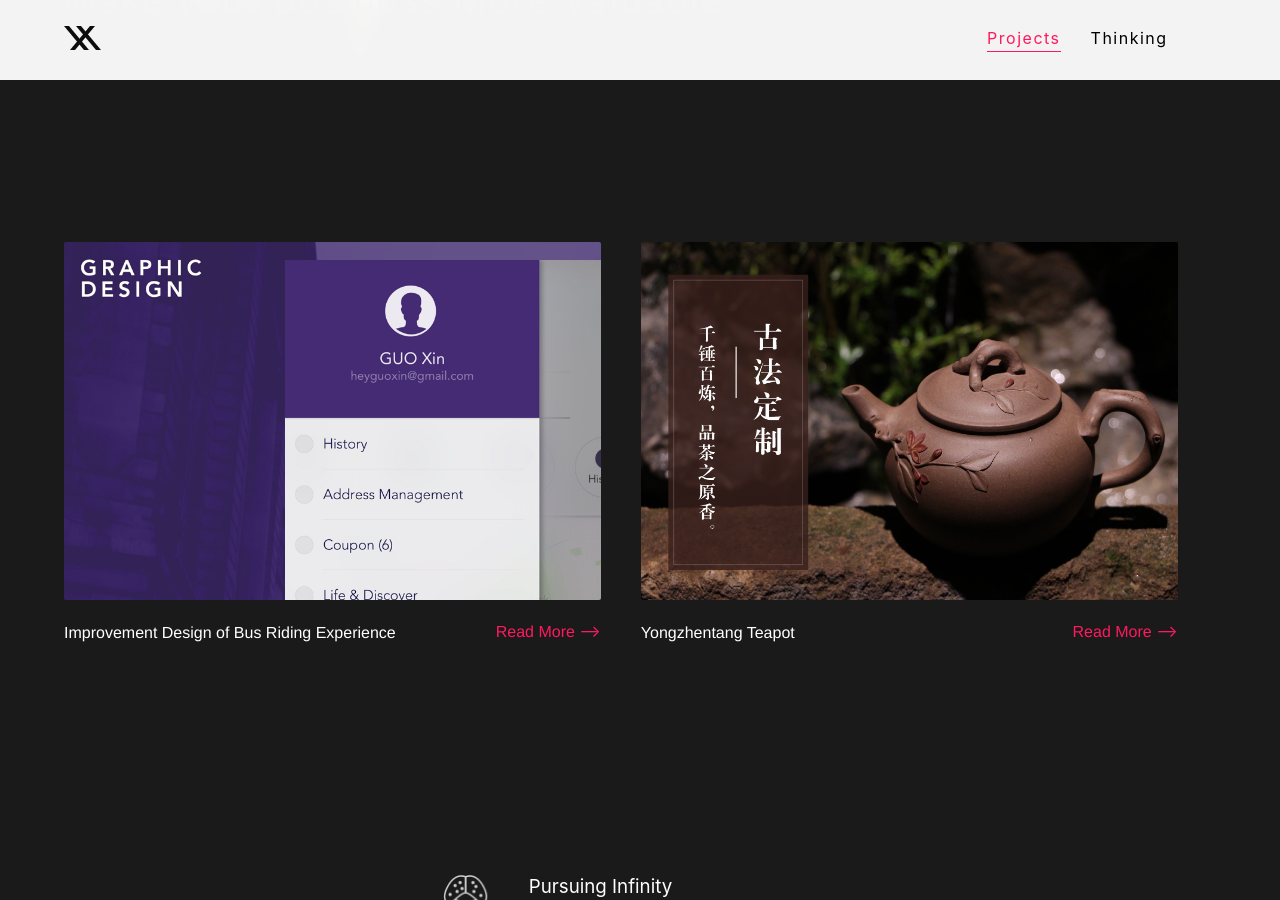
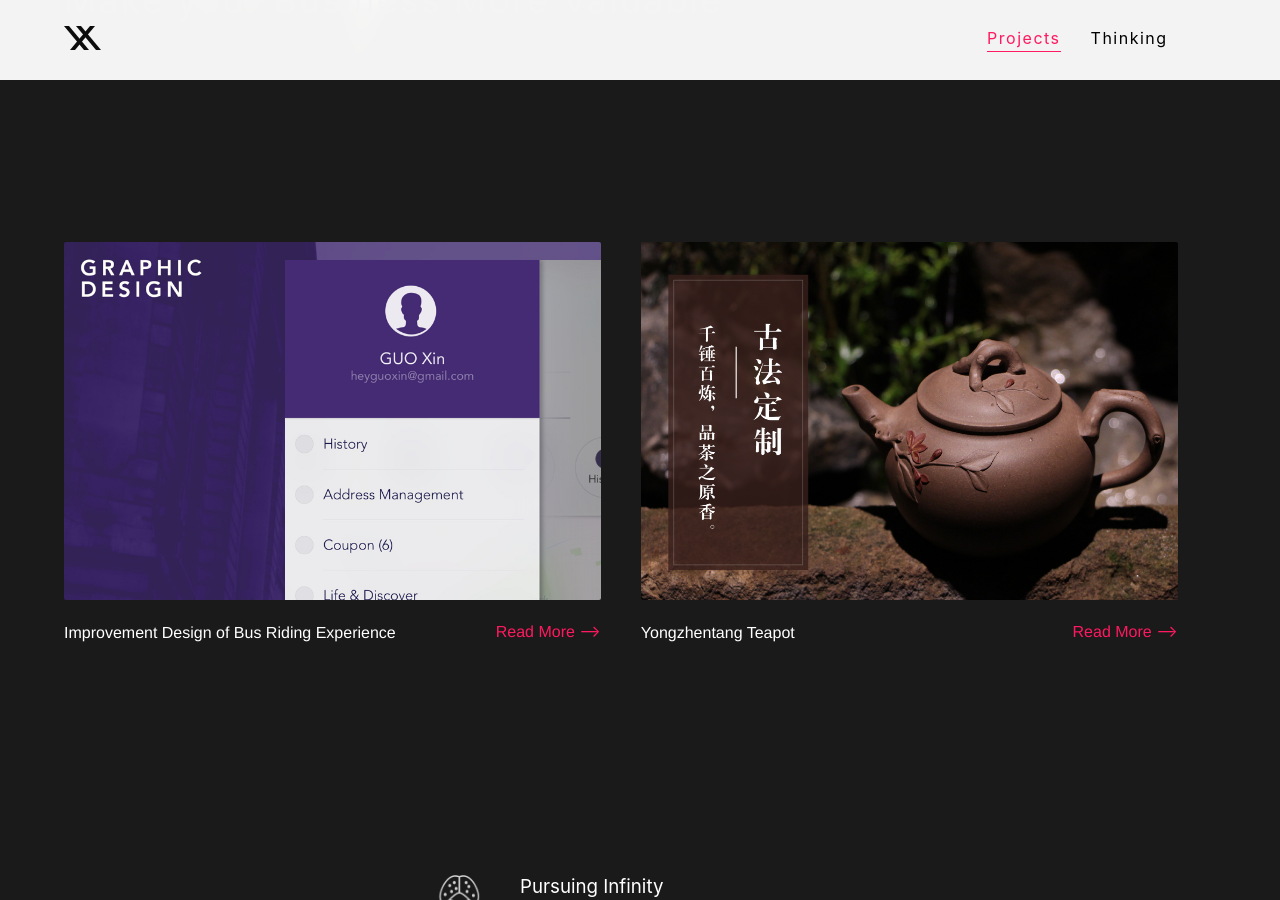
Before and after one commit to guoxindesign/guoxindesign.github.io, a Jekyll site: the page built from index.md, in a window 1280 px wide and 900 px high, scrolled down 587 px. Built offline with Jekyll 4.4.1, drawn with Linux system fonts in a browser that asks for light colours.

Commit message:
Update footer.html

```diff
--- a/_includes/layouts/footer.html
+++ b/_includes/layouts/footer.html
@@ -1,7 +1,7 @@
 <footer class="footer h-card">
 
   <div class="wrapper">
-    <img src="/images/maomaochong.png" width=110 height=100 />
+    <img src="/images/maomaochong.png" style="min-width: 100px; min-height: 100px; width: 100px; height: 100px;" />
 
     <div class="footer-content">
       <h3>Pursuing Infinity</h3>
```
